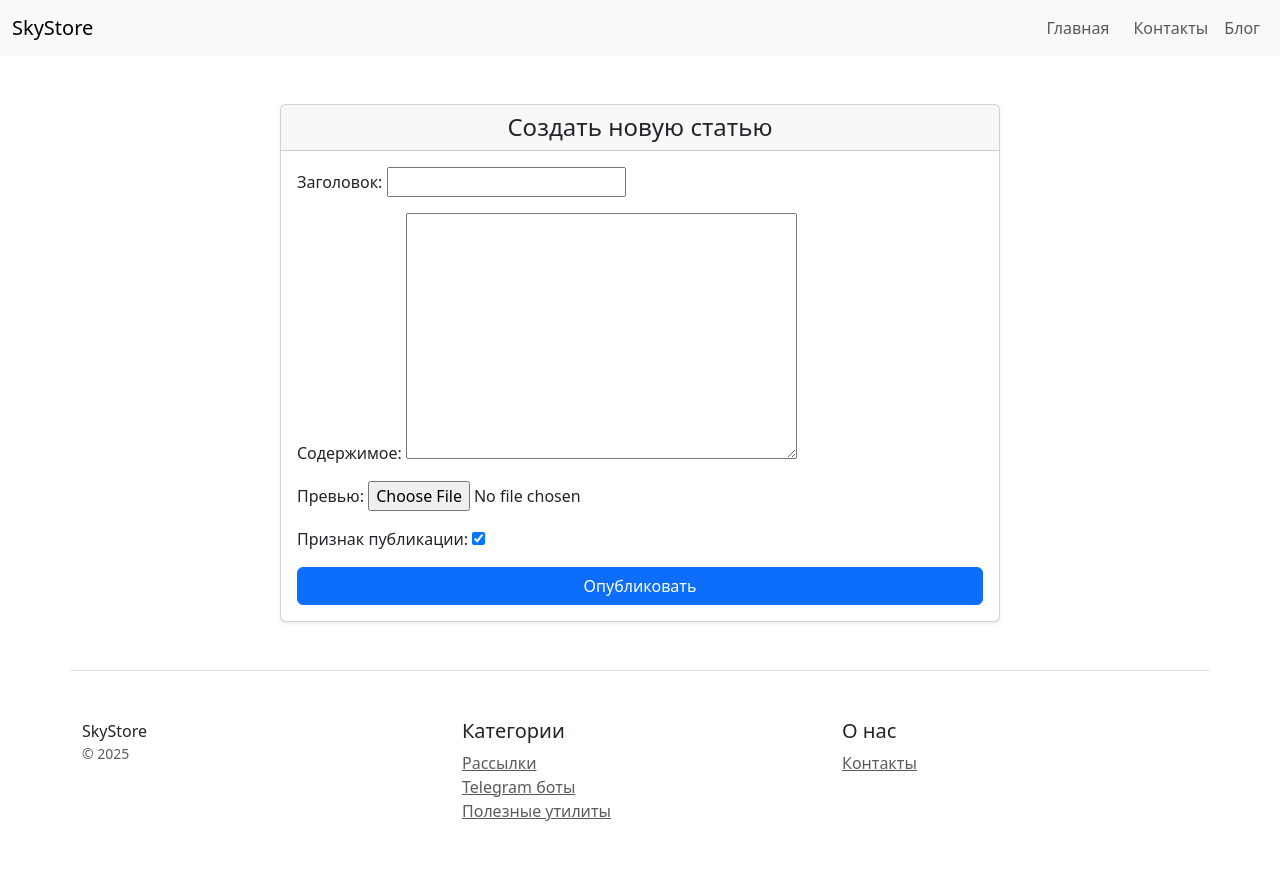
After one commit to RVV59/hw-22.Django, a Django app: page /blogs/create/ in a window 1280 px wide. The commit adds this page. Run offline with Django 5.2, Linux system fonts and the light colour scheme; some libraries are stand-ins or nearby versions.

Commit message:
repare branch

```diff
--- a/blog/views.py
+++ b/blog/views.py
@@ -1,10 +1,6 @@
-from django.views.generic import (
-    ListView,
-    DetailView,
-    CreateView,
-    UpdateView,
-    DeleteView
-)
+# blog/views.py
+
+from django.views.generic import ListView, DetailView, CreateView, UpdateView, DeleteView
 from django.urls import reverse_lazy
 from .models import BlogPost
 
@@ -15,6 +11,7 @@ class BlogPostListView(ListView):
 
     def get_queryset(self):
         return BlogPost.objects.filter(is_published=True)
+
 
 class BlogPostDetailView(DetailView):
     model = BlogPost
@@ -27,20 +24,22 @@ class BlogPostDetailView(DetailView):
         obj.save()
         return obj
 
+
 class BlogPostCreateView(CreateView):
     model = BlogPost
     template_name = 'blog/post_form.html'
     fields = ['title', 'content', 'preview', 'is_published']
     success_url = reverse_lazy('blog:post_list')
 
+
 class BlogPostUpdateView(UpdateView):
     model = BlogPost
     template_name = 'blog/post_form.html'
     fields = ['title', 'content', 'preview', 'is_published']
-    success_url = reverse_lazy('blog:post_list')
 
     def get_success_url(self):
         return reverse_lazy('blog:post_detail', kwargs={'pk': self.object.pk})
+
 
 class BlogPostDeleteView(DeleteView):
     model = BlogPost
--- /dev/null
+++ b/catalog/templates/blog/post_form.html
@@ -0,0 +1,23 @@
+{% extends "base.html" %}
+{% block title %}{% if post %}Редактировать "{{ post.title }}"{% else %}Создать новую статью{% endif %}{% endblock %}
+
+{% block content %}
+<div class="container my-5">
+    <div class="row justify-content-center">
+        <div class="col-md-8">
+            <div class="card shadow-sm">
+                <div class="card-header text-center">
+                    <h4 class="my-0">{% if post %}Редактировать статью{% else %}Создать новую статью{% endif %}</h4>
+                </div>
+                <div class="card-body">
+                    <form method="post" enctype="multipart/form-data">
+                        {% csrf_token %}
+                        {{ form.as_p }}
+                        <button type="submit" class="btn btn-primary w-100">{% if post %}Сохранить изменения{% else %}Опубликовать{% endif %}</button>
+                    </form>
+                </div>
+            </div>
+        </div>
+    </div>
+</div>
+{% endblock %}
--- a/catalog/templates/menu.html
+++ b/catalog/templates/menu.html
@@ -13,6 +13,9 @@
                 <li class="nav-item">
                     <a class="nav-link btn btn-outline-primary" href="/contacts/">Контакты</a>
                 </li>
+                <li class="nav-item">
+                    <a class="nav-link" href="/blogs/">Блог</a>
+                </li>
             </ul>
         </div>
     </div>
```
Also changed, not shown: catalog/templates/blog/post_confirm_delete.html (added, +24 -0 lines), hw_22/settings.py (+22 -1 lines).
